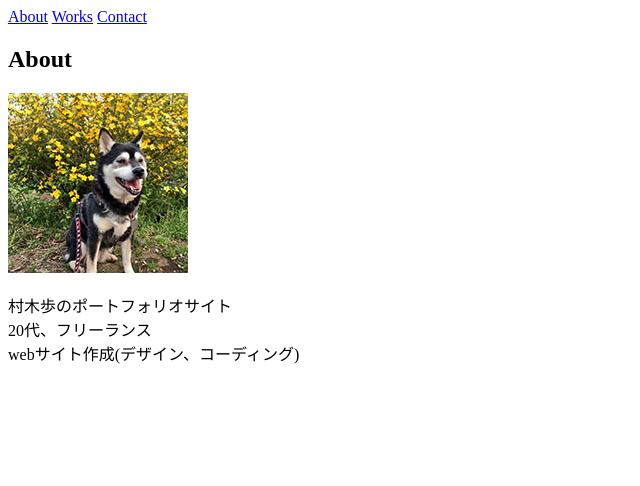
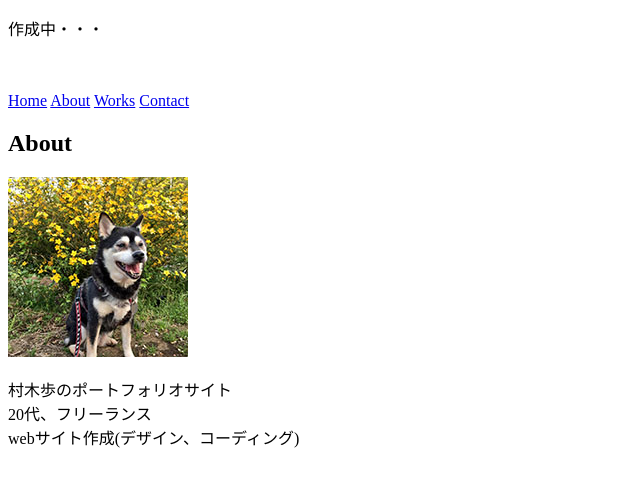
Before and after one commit to AyumiMuraki/Portfolio, a plain HTML site: page about/about.html in a window 1280 px wide. Shown: the whole page, without its empty margins (0-640 px from the left). Drawn offline with Linux system fonts and the light colour scheme.

Commit message:
Add files via upload

```diff
--- a/about/about.html
+++ b/about/about.html
@@ -12,8 +12,12 @@
     header
   -------------------->
   <header>
+    <p>作成中・・・</p>
+    <br>
+    <br>
     <nav>
       <div class="box1">
+        <a href="../index.html" class="top-menu-about">Home</a>
         <a href="./about/about.html" class="top-menu-about">About</a>
         <a href="./works/works.html" class="top-menu-works">Works</a>
         <a href="#contact">Contact</a>
```
